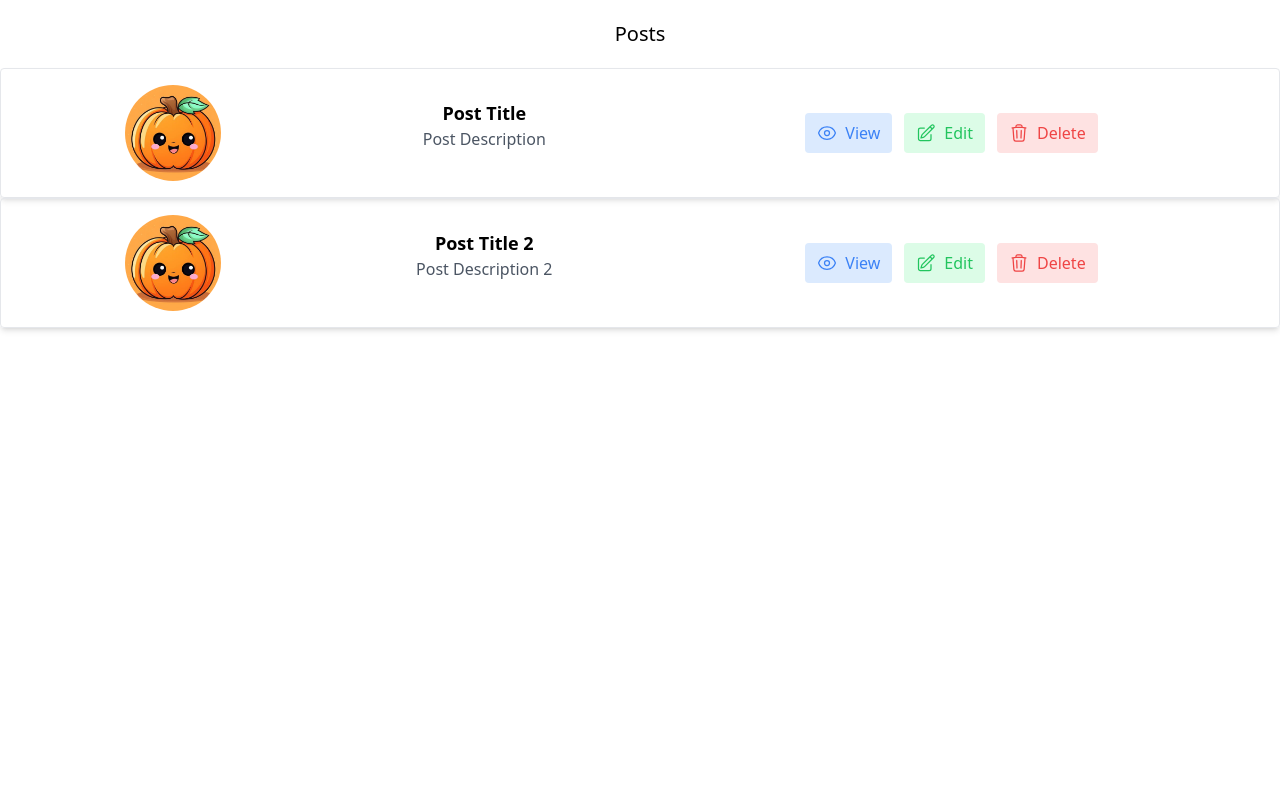
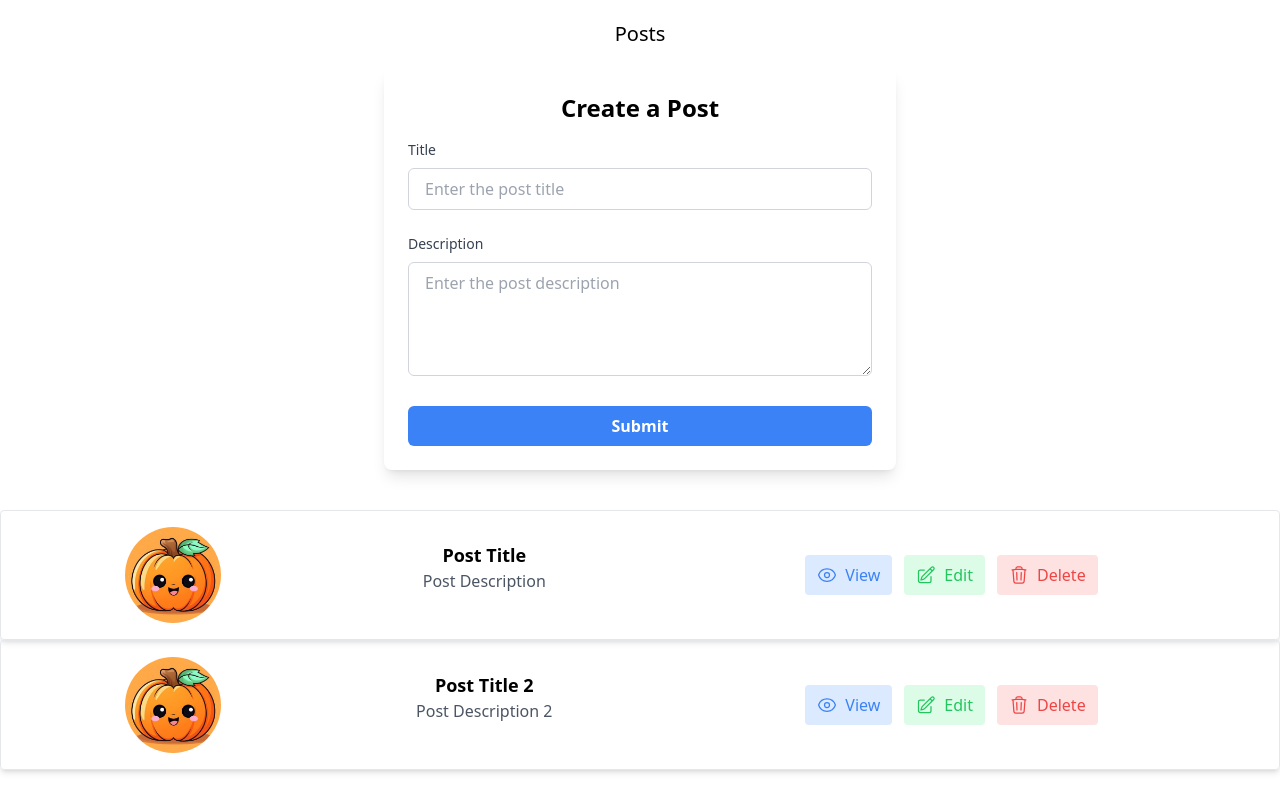
Before and after one commit to mmm-maymyatmon/reactjs_basic, a React (Create React App) app in the folder 2_Class_Components/compo/: page / in a window 1280 px wide. Built offline with nearby package versions, Linux system fonts and the light colour scheme.

Commit message:
add new post

```diff
--- a/2_Class_Components/compo/package.json
+++ b/2_Class_Components/compo/package.json
@@ -11,6 +11,7 @@
     "react-dom": "^18.3.1",
     "react-icons": "^5.3.0",
     "react-scripts": "5.0.1",
+    "uuid": "^11.0.3",
     "web-vitals": "^2.1.4"
   },
   "scripts": {
--- a/2_Class_Components/compo/src/App.js
+++ b/2_Class_Components/compo/src/App.js
@@ -1,5 +1,6 @@
 import React, { useState } from "react";
 import Post from "./components/posts/Post";
+import AddPost from "./components/posts/AddPost";
 
 
 
@@ -15,10 +16,16 @@ function App() {
       title: "Post Title 2",
       desc: "Post Description 2"
   }
-])
+]);
+
+const addNewPost = (post) => {
+  setPosts([post, ...posts]);
+}
+
   return (
     <div className="container my-5">
       <h1 className="text-xl text-center mb-5">Posts</h1>
+      <AddPost addPost = { addNewPost } />
       <Post  posts={posts} />
     </div>
   )
--- /dev/null
+++ b/2_Class_Components/compo/src/components/posts/AddPost.jsx
@@ -0,0 +1,58 @@
+import React, { Component } from "react";
+import { v4 as uuid } from 'uuid';
+
+class AddPost extends Component {
+
+    state = {
+        title: "",
+        desc: ""
+    }
+
+    addUser = (e) => {
+        e.preventDefault();
+        this.props.addPost({id: uuid(), ...this.state })
+    }
+    render() {
+        return (
+            <div class="max-w-lg mx-auto p-6 bg-white shadow-lg rounded-lg mb-10">
+                <h2 class="text-2xl font-semibold text-center mb-4">Create a Post</h2>
+
+                <form onSubmit={ this.addUser } class="space-y-6">
+                    <div>
+                        <label for="title" class="block text-sm font-medium text-gray-700">Title</label>
+                        <input
+                            type="text"
+                            id="title"
+                            placeholder="Enter the post title"
+                            class="w-full px-4 py-2 mt-2 border border-gray-300 rounded-md focus:ring-2 focus:ring-blue-500 focus:outline-none"
+                            onChange={e => this.setState({ title: e.target.value })} value = {this.state.title}
+                        />
+                    </div>
+
+                    <div>
+                        <label for="description" class="block text-sm font-medium text-gray-700">Description</label>
+                        <textarea
+                            id="description"
+                            placeholder="Enter the post description"
+                            class="w-full px-4 py-2 mt-2 border border-gray-300 rounded-md focus:ring-2 focus:ring-blue-500 focus:outline-none"
+                            rows="4"
+                            onChange={e => this.setState({ desc: e.target.value })} value = {this.state.desc}
+                        ></textarea>
+                    </div>
+
+                    <div class="text-center">
+                        <button
+                            type="submit"
+                            class="w-full py-2 bg-blue-500 text-white font-semibold rounded-md hover:bg-blue-600 focus:outline-none focus:ring-2 focus:ring-blue-500"
+                        >
+                            Submit
+                        </button>
+                    </div>
+                </form>
+            </div>
+
+        )
+    }
+}
+
+export default AddPost;
--- a/2_Class_Components/compo/src/components/posts/Post.jsx
+++ b/2_Class_Components/compo/src/components/posts/Post.jsx
@@ -7,8 +7,9 @@ class Post extends Component {
         return (
             <div>
                 {
-                    this.props.posts.map(post => <PostCard key={post.id} post={post} />)
+                this.props.posts.map(post => <PostCard key={post.id} post={post} />)
                 }
+
             </div>
         );
     }
```
Also changed, not shown: 1 other file (tests, documents, lock files or other folders).
